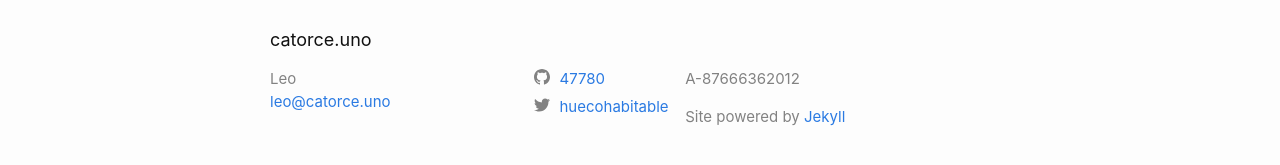
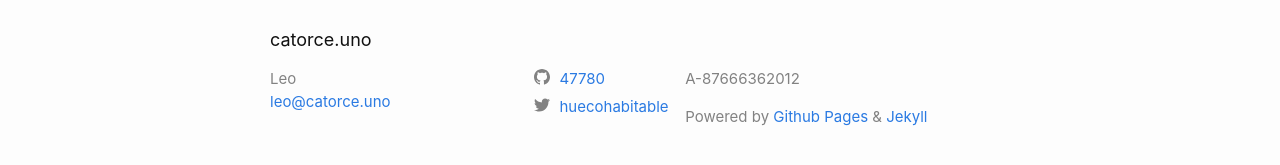
Before and after one commit to 47780/47780.github.io, a Jekyll site: the page built from index.markdown, in a window 1280 px wide. Shown: the part 712-877 px from the top of the page. Built offline with Jekyll 4.4.1, drawn with Linux system fonts in a browser that asks for light colours.

Commit message:
Added more links

```diff
--- a/_includes/footer.html
+++ b/_includes/footer.html
@@ -26,8 +26,10 @@
       </div>
 
       <div class="footer-col footer-col-3">
-        <p>{{- site.description | escape -}}</p>
-        <p>Site powered by <a href="{{ site.jekyll_link }}">Jekyll</a></p>
+        <p>
+          {{- site.description | escape -}}</p>
+          Powered by <a href="{{ site.githubpages_link }}">Github Pages</a> & <a href="{{ site.jekyll_link }}">Jekyll</a>
+        </p>
       </div>
     </div>
 
```
